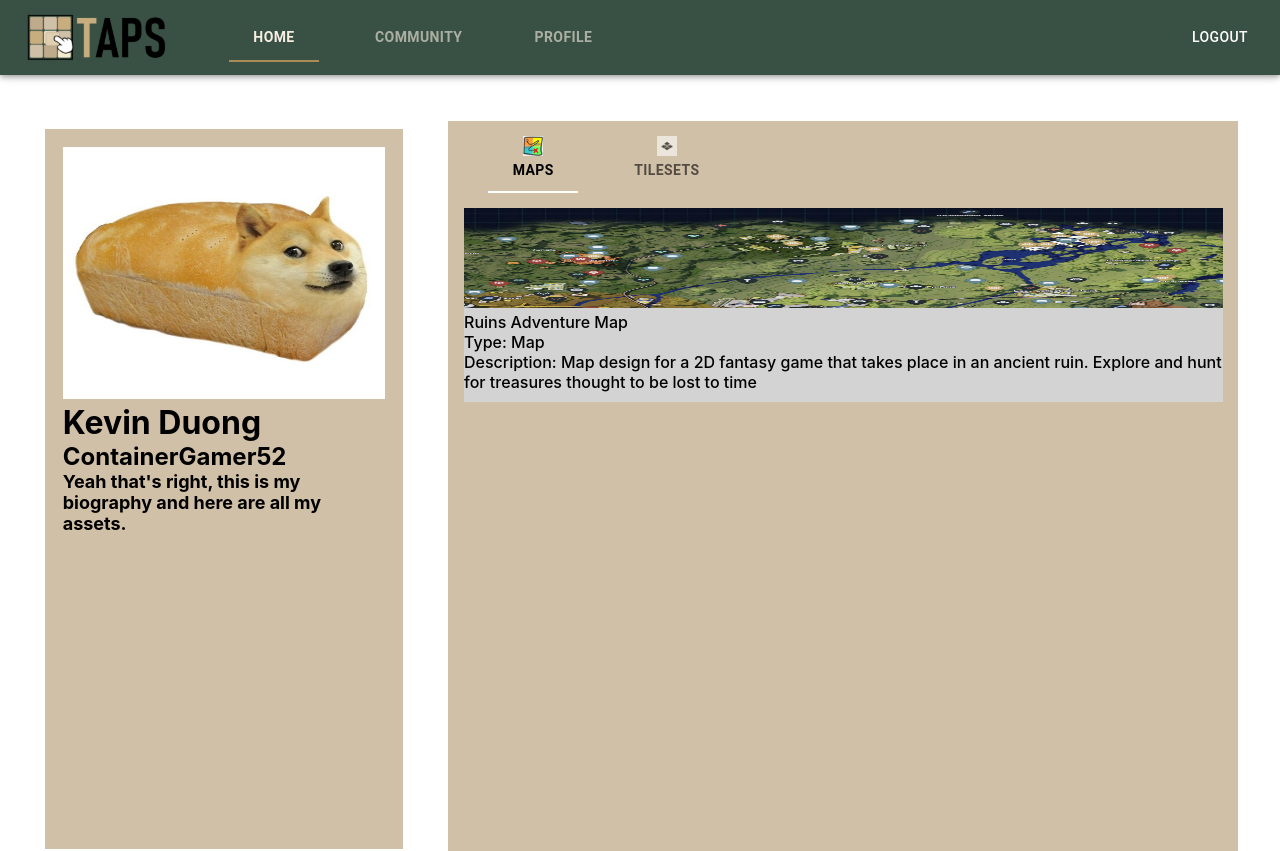
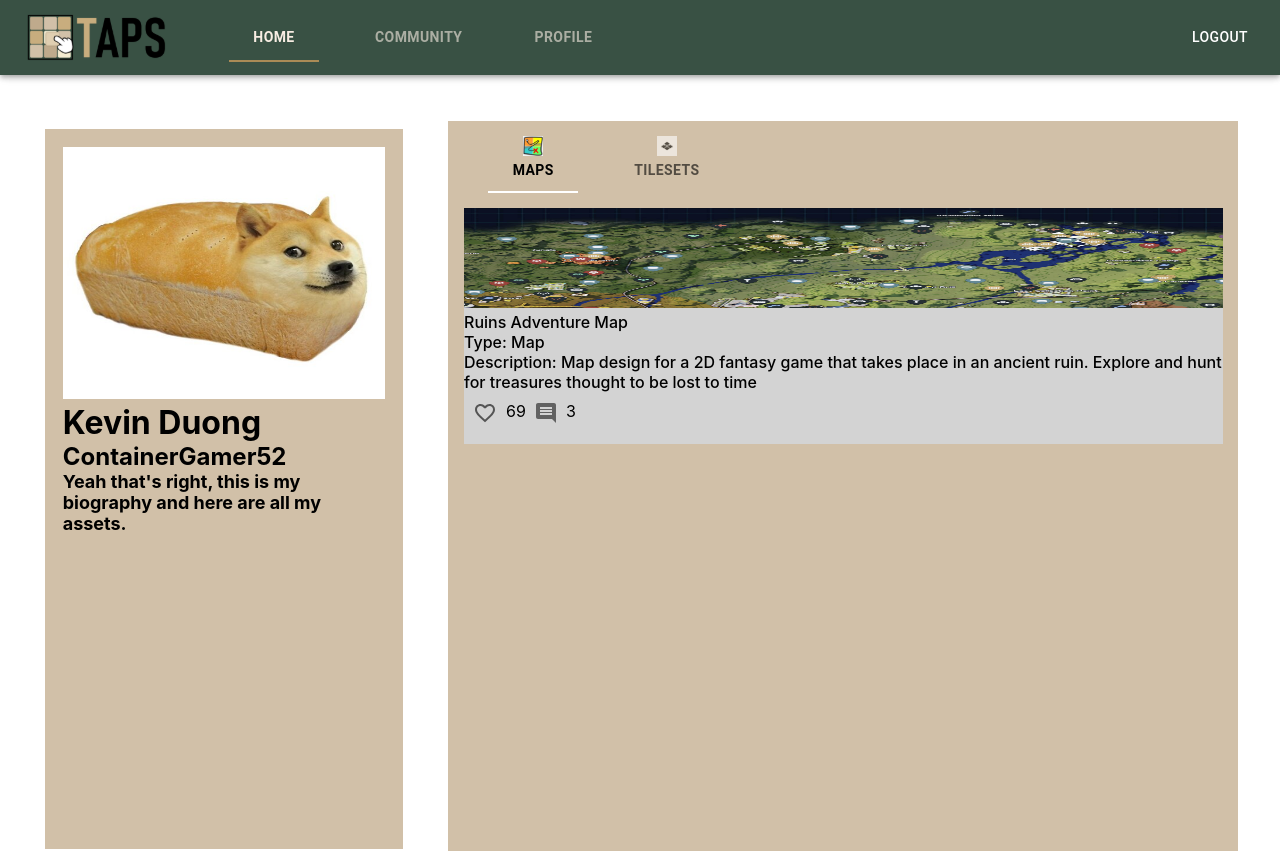
Before and after one commit to KevinD65/FrontEndTAPS, a React (Create React App) app: page /userProfile in a window 1280 px wide. Shown: the top 851 px of the page. Built offline with nearby package versions, Linux system fonts and the light colour scheme.

Commit message:
Added comment and like UI

```diff
--- a/src/components/Community/Asset.js
+++ b/src/components/Community/Asset.js
@@ -1,9 +1,28 @@
 import React from "react";
 import './Community.css';
 import ExampleMapImage from '../../ExampleAssetImg.jpg';
+import Checkbox from '@mui/material/Checkbox';
+import FavoriteBorderIcon from '@mui/icons-material/FavoriteBorder';
+import FavoriteIcon from '@mui/icons-material/Favorite';
+import CommentIcon from '@mui/icons-material/Comment';
+import IconButton from '@mui/material/IconButton';
+import { useState } from 'react';
+import Menu from '@mui/material/Menu';
+import MenuItem from '@mui/material/MenuItem';
+import Divider from '@mui/material/Divider';
+import TextareaAutosize from '@mui/base/TextareaAutosize';
+
 
 const Asset = (props) => {
 
+    let numLikes = 69;
+    let numComments = 3;
+
+    const [anchor,setAnchor]=useState(null)
+
+    const openPopover=(e)=>{
+      setAnchor(e.currentTarget)
+    }
     //props will contain the community asset object which will contain information regarding the asset such as name, type, description, and image
     //let asset = props.asset; UNCOMMENT THIS AFTER BUILD #2
 
@@ -21,6 +40,57 @@ const Asset = (props) => {
                 <div className="asset-text">Ruins Adventure Map</div>
                 <div className="asset-text">Type: Map</div>
                 <div className="asset-text">Description: Map design for a 2D fantasy game that takes place in an ancient ruin. Explore and hunt for treasures thought to be lost to time</div>
+
+
+               {/*THESE ARE NOT HARDCODED, THIS IS UI FOR LIKES AND COMMENTS*/}
+              <Checkbox  aria-label='Checkbox demo'
+              icon={<FavoriteBorderIcon />}
+              checkedIcon={<FavoriteIcon  sx={{color:"#D1285E"}}/>}
+              sx={{ boxShadow: 0.5 , ml:'auto'}}/>
+              {numLikes}
+
+              <IconButton aria-label="show comments" onClick={openPopover} >
+              <CommentIcon />
+            </IconButton>
+
+                {/* Menu for adding notes and tilesets */}
+                <Menu
+                id="basic-menu"
+                open={Boolean(anchor)}
+                anchorEl={anchor}
+                onClose={()=>{setAnchor(null)}}
+                PaperProps={{
+                  style: {
+                    width: 900,
+                  }}}
+                MenuListProps={{
+                  'aria-labelledby': 'basic-button',
+                }}
+                anchorOrigin={{
+                  vertical: "bottom",
+                  horizontal: "center",
+                }}
+
+              > {/*The comments themselves will probably be made as separate components in the future
+
+                    ALSO THIS DATA IS HARDCODED FOR SAKE OF TESTING*/}
+
+                <MenuItem ><div className="asset-text">Commented by: Quandale Dingle</div></MenuItem>
+                <MenuItem > <div className="asset-text"> I am quite enamored by the quality of this map</div>
+                </MenuItem>
+                <Divider></Divider>
+                <MenuItem ><div className="asset-text">Commented by: Lol</div></MenuItem>
+                <MenuItem > <div className="asset-text"> I am quite enamored by the quality of this map as well</div>
+                </MenuItem>
+                <Divider></Divider>
+                <MenuItem ><div className="asset-text">Commented by: Joe</div></MenuItem>
+                <MenuItem > <div className="asset-text"> Mama</div>
+                </MenuItem>
+                <Divider></Divider>
+                <MenuItem ><TextareaAutosize aria-label="empty textarea" placeholder="Add Comment" style={{ width: 200 }}/>
+                </MenuItem>
+              </Menu>
+            {numComments}
             </div>
         </div>
     )
```
Also changed, not shown: 1 other file (tests, documents, lock files or other folders).
